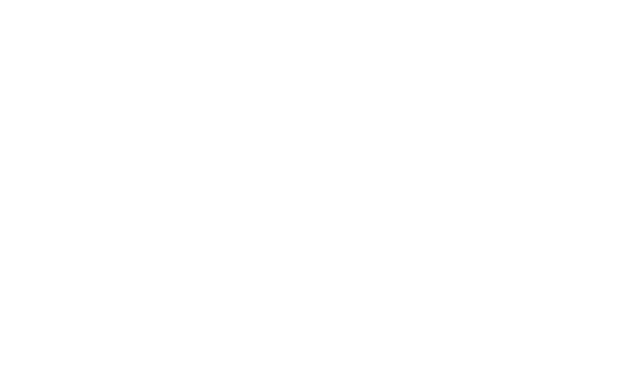
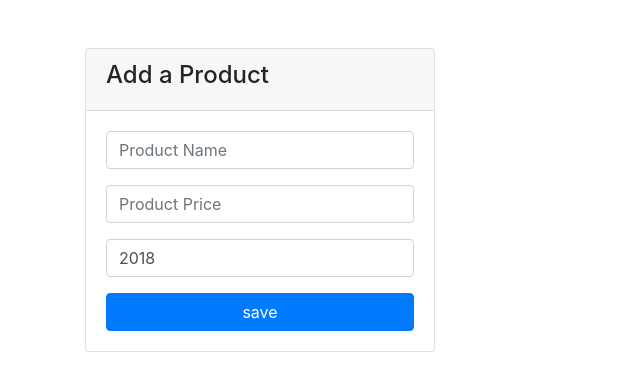
Before and after one commit to LeonardoFate/appJavaScript, a plain HTML site: page index.html in a window 1280 px wide. Shown: the whole page, without its empty margins (0-640 px from the left). Drawn offline with nearby package versions, Linux system fonts and the light colour scheme.

Commit message:
Segundo commit

```diff
--- a/app.js
+++ b/app.js
@@ -0,0 +1,2 @@
+//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
+alert('Vas bien mijito')
--- a/index.html
+++ b/index.html
@@ -1,13 +1,42 @@
 <!DOCTYPE html>
 <html lang="en">
+
 <head>
-    <meta charset="UTF-8">
-    <meta http-equiv="X-UA-Compatible" content="IE=edge">
-    <meta name="viewport" content="width=device-width, initial-scale=1.0">
+    <meta charset="UTF-8" />
+    <meta http-equiv="X-UA-Compatible" content="IE=edge" />
+    <meta name="viewport" content="width=device-width, initial-scale=1.0" />
     <title>Document</title>
+    <link rel="stylesheet" href="https://bootswatch.com/3/flatly/bootstrap.min.css" />
 </head>
+
 <body>
+    <div class="container">
+        <div id="App" class="row pt-5">
+            <div class="col-md-4">
+                <div class="card">
+                    <div class="card-header">
+                        <h4>Add a Product</h4>
+                    </div>
+                    <form id="product-form" class="card-body">
+                        <div class="form-group">
+                            <input type="text" id="name" placeholder="Product Name" class="form-control" />
+                        </div>
+                        <div class="form-group">
+                            <input type="number" id="price" step="0.1" placeholder="Product Price" class="form-control" />
+                        </div>
+                        <div class="form-group">
+                            <input type="number" id="name" min="1900" value="2018" max="2050" placeholder="Year Product" class="form-control" />
+                        </div>
+                        <input type="submit" name="" value="save" class="btn btn-primary btn-block">
+                    </form>
+                </div>
+            </div>
+            <div id="product-list" class="col-md-8">
 
+            </div>
+        </div>
+    </div>
 </body>
 <script src="app.js"></script>
+
 </html>
```
